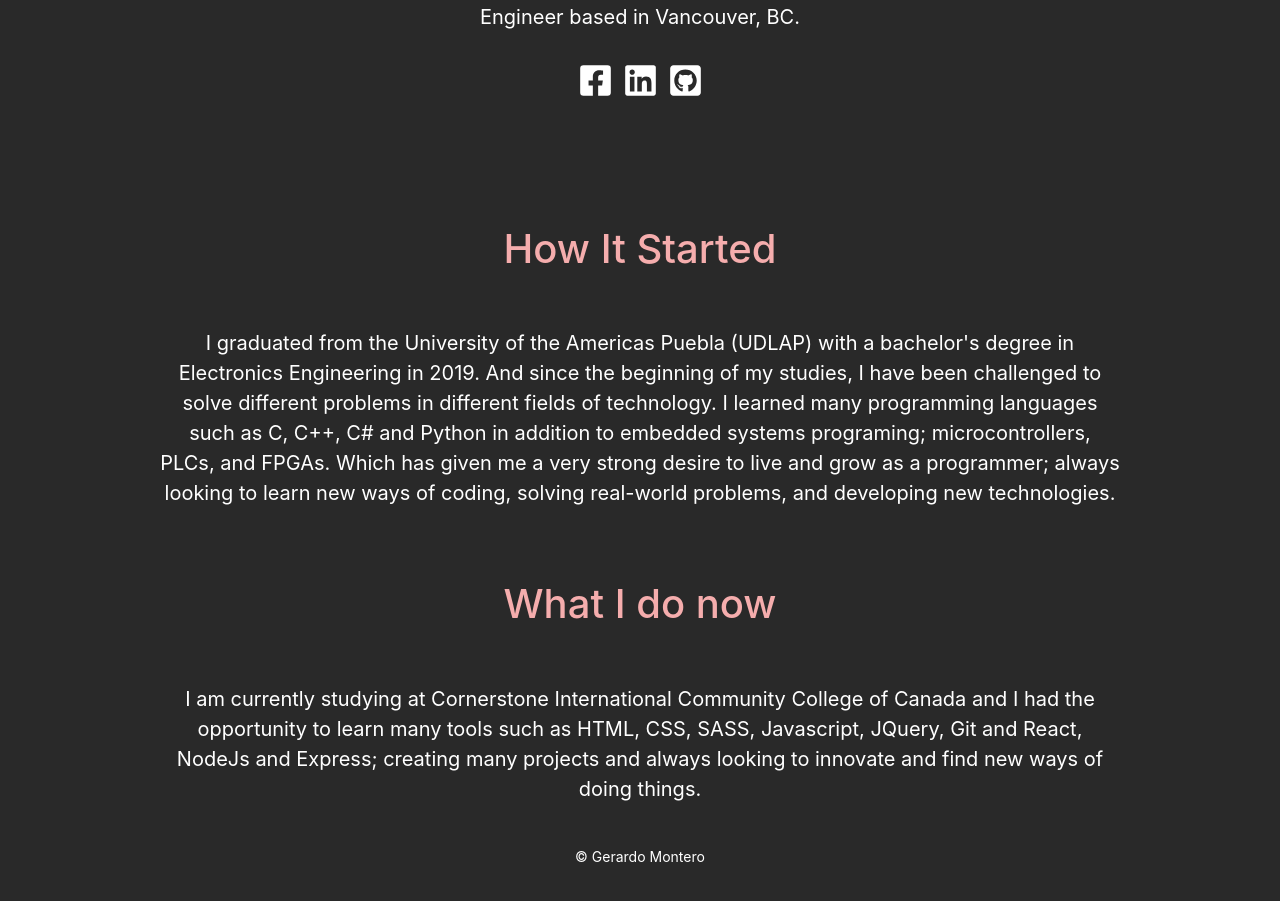
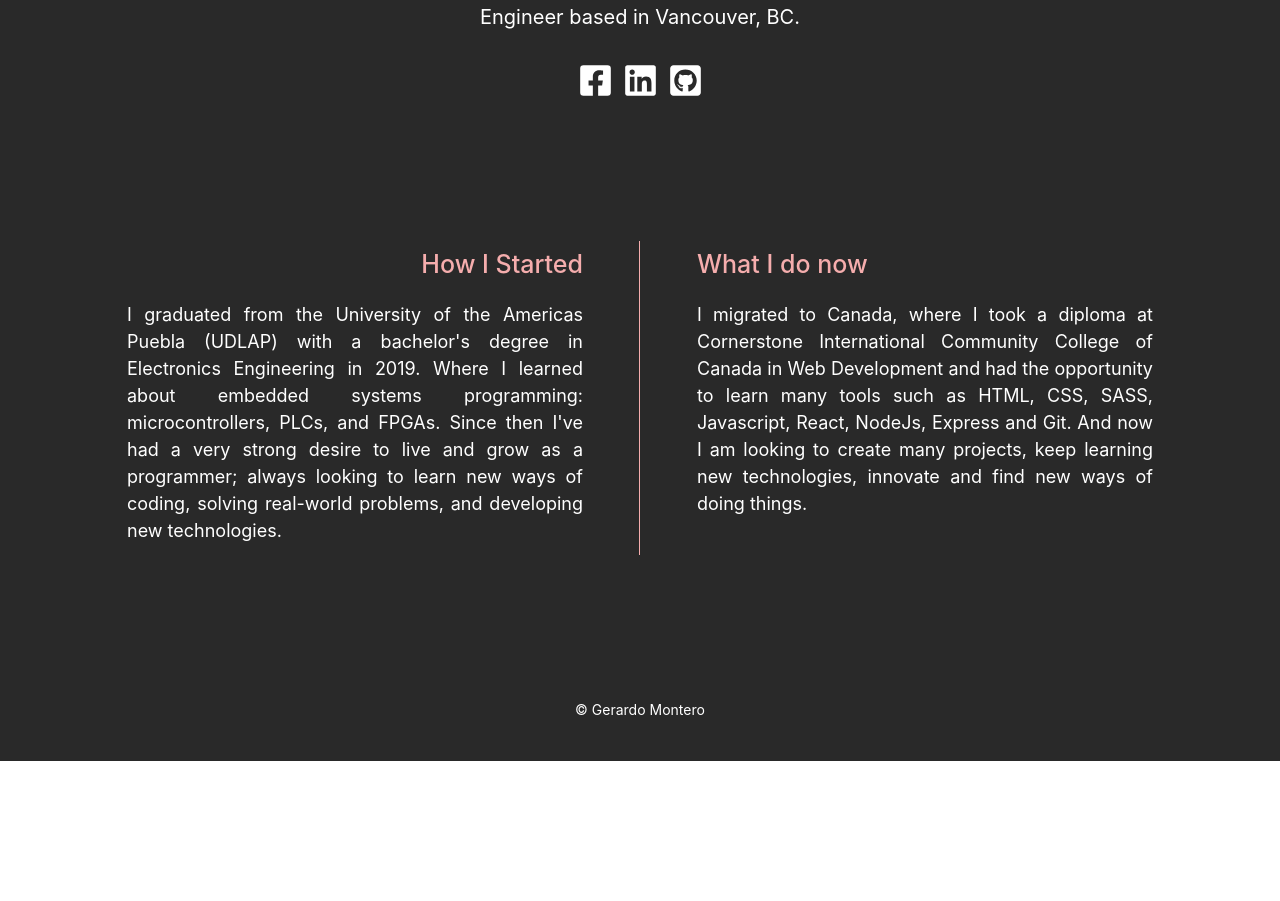
Before and after one commit to GerMont01/portafolio, a React (Create React App) app: page / in a window 1280 px wide. Shown: the part 531-1432 px from the top of the page. After the commit the page ends 1292 px from the top, so only its background shows below. Built offline with nearby package versions, Linux system fonts and the light colour scheme.

Commit message:
home page and project page fixed

```diff
--- a/src/App.js
+++ b/src/App.js
@@ -10,7 +10,7 @@ import About from './pages/about/about';
 // import Contact from './pages/contact/contact';
 import Header from './components/header/header';
 import Footer from './components/footer/footer';
-import Project from './components/project/project';
+import Project from './pages/project/project';
 
 function App() {
   return (
@@ -22,7 +22,6 @@ function App() {
           <Route path="about" element={<About />} />
           <Route path="work" element={<Work />} />
           <Route path="work/:name" element={<Project />} />
-          {/* <Route path="contact" element={<Contact />} /> */}
         </Routes>
       </BrowserRouter>
       <Footer />
--- a/src/pages/about/about.scss
+++ b/src/pages/about/about.scss
@@ -133,10 +133,8 @@
             height: 100%;
             .slider1 {
                 position: sticky;
-                top: 50vh;
-                height: 50vh;
-                // width: 2px;
-                // background-image: linear-gradient($secondaryColor, $bgColor);
+                top: 47vh;
+                height: 53vh;
                 z-index: 2;
                 &::after {
                     content: '';
@@ -148,17 +146,15 @@
                     height: 10px;
                     border-radius: 150%;
                     background-color: $secondaryColor;
-                    z-index: 5;
                 }
                 &::before {
                     content: '';
                     display: block;
                     position: absolute;
                     left: 0;
-                    height: 50vh;
+                    height: 53vh;
                     width: 2px;
                     background-image: linear-gradient($secondaryColor, $bgColor);
-                    // z-index: 5;
                 }
             }
             .slider2 {
@@ -172,7 +168,7 @@
             }
         }
         .timelineCol {
-            padding-bottom: 34vh;
+            padding-bottom: 37vh;
             h1 {
                 text-align: end;
                 font-size: 25px;
--- a/src/pages/home/home.js
+++ b/src/pages/home/home.js
@@ -11,7 +11,8 @@ const Home = () => {
         window.onscroll = () => {
             if (document.getElementById("arrowDown")) {
                 document.getElementById("arrowDown").style.opacity = "0";
-                document.getElementById("introCol").style.opacity = "1";
+                document.getElementById("introCol1").style.opacity = "1";
+                document.getElementById("introCol2").style.opacity = "1";
             }
         }
     },[])
@@ -22,7 +23,7 @@ const Home = () => {
         <Container id='homeContainer'>
             <Row id='meRow'>
                 <Col id='meCol'>
-                    <img src='https://alrigh.com/wp-content/uploads/2020/06/19-tom-profile-picture.jpg' alt='me'/>
+                    <img src={require('../../images/me.jpeg')} alt='me'/>
                     <p>Hi, I am <span>Gerardo Montero</span>, a Fullstack Developer and Electronics Engineer based in Vancouver, BC.</p>
                 </Col>
             </Row>
@@ -34,11 +35,13 @@ const Home = () => {
                 </Col>
             </Row>
             <Row id="introRow">
-                <Col id="introCol">
-                    <h1>How It Started</h1>
-                    <p>I graduated from the University of the Americas Puebla (UDLAP) with a bachelor's degree in Electronics Engineering in 2019. And since the beginning of my studies, I have been challenged to solve different problems in different fields of technology. I learned many programming languages such as C, C++, C# and Python in addition to embedded systems programing; microcontrollers, PLCs, and FPGAs. Which has given me a very strong desire to live and grow as a programmer; always looking to learn new ways of coding, solving real-world problems, and developing new technologies.</p>
+                <Col xs={12} md={6} id="introCol1">
+                    <h1>How I Started</h1>
+                    <p>I graduated from the University of the Americas Puebla (UDLAP) with a bachelor's degree in Electronics Engineering in 2019. Where I learned about embedded systems programming: microcontrollers, PLCs, and FPGAs. Since then I've had a very strong desire to live and grow as a programmer; always looking to learn new ways of coding, solving real-world problems, and developing new technologies.</p>
+                </Col>
+                <Col xs={12} md={6}id="introCol2">
                     <h1>What I do now</h1>
-                    <p>I am currently studying at Cornerstone International Community College of Canada and I had the opportunity to learn many tools such as HTML, CSS, SASS, Javascript, JQuery, Git and React, NodeJs and Express; creating many projects and always looking to innovate and find new ways of doing things.</p>
+                    <p>I migrated to Canada, where I took a diploma at Cornerstone International Community College of Canada in Web Development and had the opportunity to learn many tools such as HTML, CSS, SASS, Javascript, React, NodeJs, Express and Git. And now I am looking to create many projects, keep learning new technologies, innovate and find new ways of doing things.</p>
                 </Col>
             </Row>
         </Container>
--- a/src/pages/home/home.scss
+++ b/src/pages/home/home.scss
@@ -13,6 +13,16 @@
         }
     }
 }
+
+@media (max-width: 768px) {
+    #introCol1::after{
+        top: 100% !important;
+        left: 10% !important;
+        height: 1px !important;
+        width: 80% !important;
+    }
+}
+
 @media (orientation: landscape) and (max-height: 400px) {
     #homeContainer {
         padding-top: 12vh !important;
@@ -67,24 +77,39 @@
         }
     }
     #introRow {
-        margin-top: 5%;
-        #introCol {
+        padding: 5% 0;
+        #introCol1, #introCol2 {
             display: flex;
             flex-direction: column;
-            justify-content: center;
             align-items: center;
             opacity: 0;
-            transition: 3s;
-            overflow: hidden;
-            flex: none;
+            transition: opacity 3s;
+            padding: 5%;
             h1 {
+                width: 100%;
                 margin: 5%;
                 color: $secondaryColor;
+                font-size: 25px;
             }
             p {
-                text-align: center;
-                width: 75vw;
-                font-size: 20px;
+                text-align: justify;
+                font-size: 18px;
+            }
+        }
+        #introCol1 {
+            position: relative;
+            h1 {
+                text-align: end;
+            }
+            &::after{
+                content: '';
+                display: block;
+                position: absolute;
+                top: 9vh;
+                right: 0;
+                height: 70%;
+                width: 1px;
+                background-color: $secondaryColor;
             }
         }
     }
--- a/src/components/project/project.scss
+++ b/src/pages/project/project.scss
@@ -15,7 +15,7 @@
         display: flex;
         flex-direction: column;
         justify-content: space-between;
-        padding-bottom: 2%;
+        padding-bottom: 10%;
         .nameandtools {
             display: flex;
             flex-direction: column;
@@ -34,6 +34,7 @@
             padding: 5px;
             border: 2px solid $primaryColor;
             border-radius: 5px;
+            white-space: nowrap;
             &:hover {
                 border-color: $secondaryColor;
                 color: $secondaryColor;
@@ -43,11 +44,15 @@
     #col2 {
         display: flex;
         justify-content: center;
+        height: 610px;
         #imagescarousel{
             width: 760px;
-            img {
-                width: inherit;
-            }
+            height: fit-content;
+                img {
+                    width: inherit;
+                    max-height: 550px;
+                }
+
         }
     }
 }
--- a/src/pages/work/work.scss
+++ b/src/pages/work/work.scss
@@ -14,6 +14,7 @@
 
 #work-container {
     padding-top: 22vh;
+    padding-bottom: 10vh;
     color: $primaryColor;
     .projects {
         display: flex;
```
Also changed, not shown: src/images/dashboard2.png, src/images/me.jpeg (added), src/pages/project/project.js (renamed from src/components/project/project.js).
